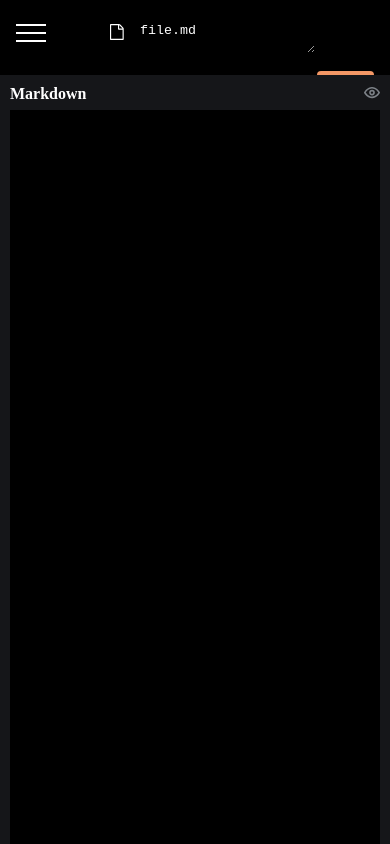
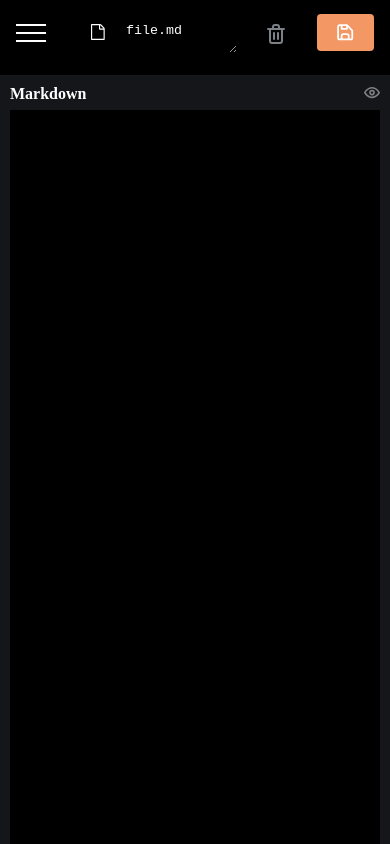
Before and after one commit to calebkoehn/MarkdownEditor, a website: page public/index.html in a window 390 px wide. Shown: the top 844 px of the page. Drawn offline with Linux system fonts and the light colour scheme.

Commit message:
adjusted spacing for mobile

```diff
--- a/public/index.html
+++ b/public/index.html
@@ -13,8 +13,8 @@
         <ul>
             <li class="header-left" style="margin-top: 10px; "><img src="./assets/icon-menu.svg" alt="icon-menu"></li>
             <li class="header-left"><h1 class="header-name">Markdown</h1></li>
-            <li class="header-left" style="margin-top: 10px;"><img src="./assets/icon-document.svg" alt="document icon"></li>
-            <li class="header-left-stacked"style="margin-top: 10px;"><span class="document-name">Document Name</span><br><textarea class="file" style="background-color: black;border: 0px; color: white;">file.md</textarea></li>
+            <li class="header-left" style="margin-top: 10px;"><span class="document-icon"><img src="./assets/icon-document.svg" alt="document icon"></span></li>
+            <li class="header-left-stacked"style="margin-top: 10px;"><span class="document-name">Document Name</span><br><textarea class="file" style="background-color: black;border: 0px; color: white;" rows="2" cols="12">file.md</textarea></li>
             <li class="header-right"><button class="header-button"><img src="./assets/icon-save.svg" alt="save icon"> Save Changes</button></li>
             <li class="header-right" style="margin-top: 10px;"><button class="delete-button"><img src="./assets/icon-delete.svg" alt="delete file icon"></button></li>
         </ul>
--- a/public/style.css
+++ b/public/style.css
@@ -125,7 +125,7 @@ li {
     }
 }
 
-@media only screen and (max-width: 600px){
+@media only screen and (max-width: 710px){
     h4.preview-text{
         display: none;
     }
@@ -154,3 +154,9 @@ li {
         display: none;
     }
 }
+
+@media only screen and (max-width: 600px){
+    span.document-icon{
+        margin-left: -25px;
+    }
+}
```
